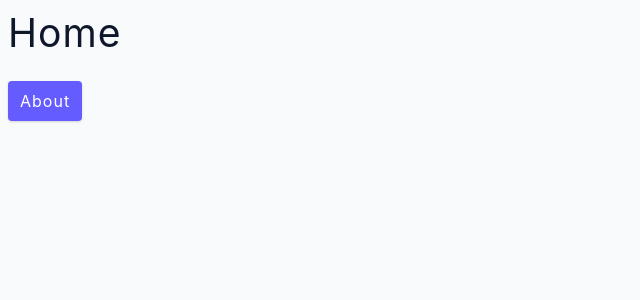
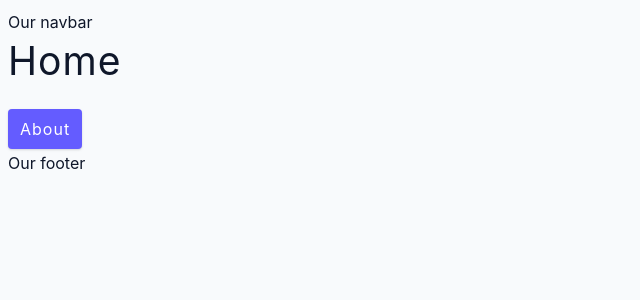
Before and after one commit to mohamedfazilk/React-Router, a React (Create React App) app: page / in a window 1280 px wide. Shown: the top 300 px of the page, without its empty margins (0-640 px from the left). Built offline with nearby package versions, Linux system fonts and the light colour scheme.

Commit message:
place the common navbar and footer under the BrowserRouter

```diff
--- a/src/App.js
+++ b/src/App.js
@@ -8,14 +8,14 @@ import Error from "./pages/Error";
 function App() {
   return (
     <BrowserRouter>
+    <nav>Our navbar</nav>
       <Routes>
         <Route path='/' element={<Home/>}/>
         <Route path='about' element={<About/>}/>
         <Route path='products' element={<Products/>}/>
         <Route path='*' element={<Error/>}/>
-
-
       </Routes>
+      <footer>Our footer</footer>
     </BrowserRouter>
   );
 }
```
